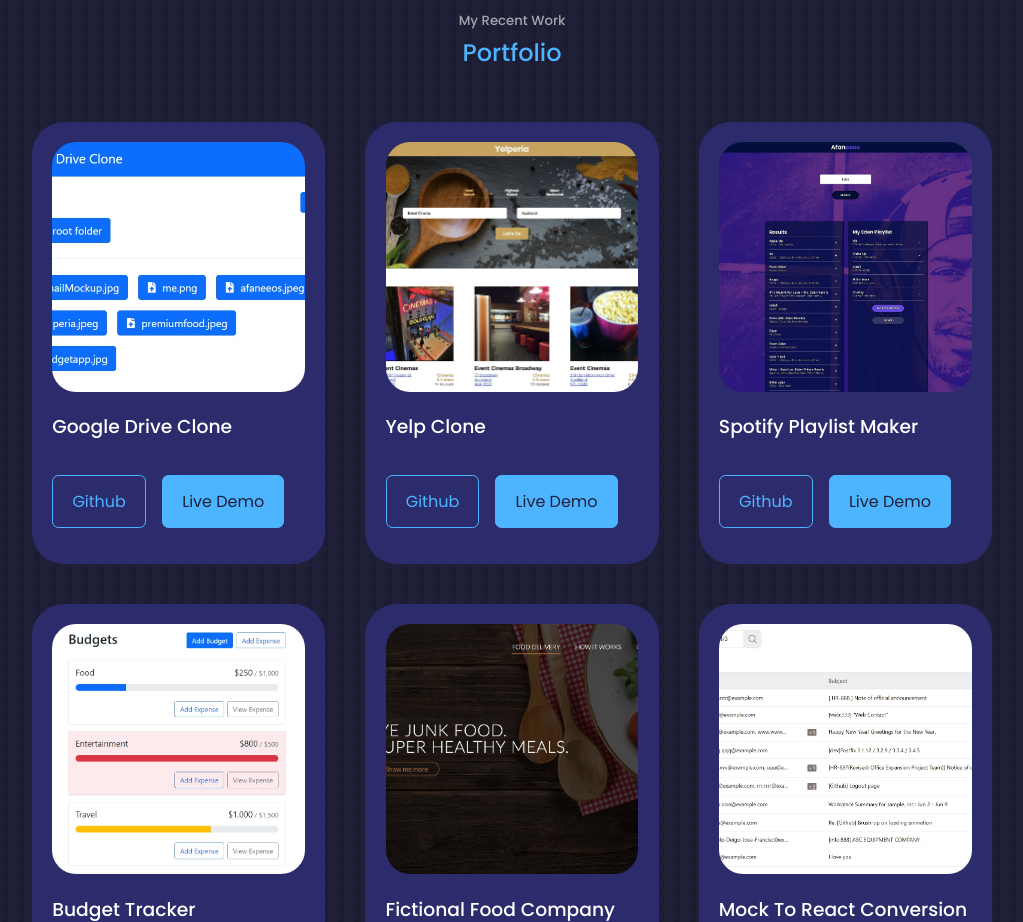
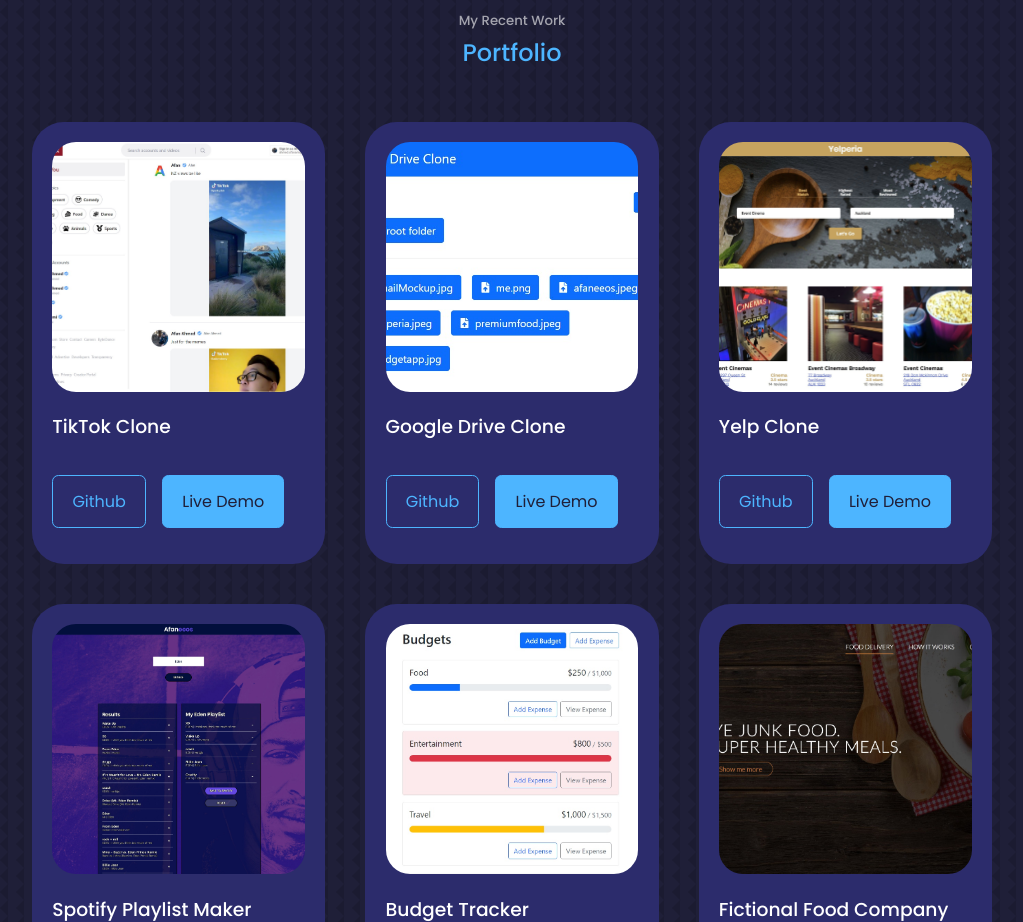
Before and after one commit to Afanami/portfolio-2022, a React (Create React App) app: page / in a window 1280 px wide. Shown: the part 2300-3222 px from the top of the page, without its empty margins (128-1151 px from the left). Built offline with nearby package versions, Linux system fonts and the light colour scheme.

Commit message:
add latest project and updated cv

```diff
--- a/src/Components/Portfolio/projectsData.js
+++ b/src/Components/Portfolio/projectsData.js
@@ -1,3 +1,4 @@
+import TIKTOKCLONE_IMG from "../../assests/toktik.jpg";
 import GOOGLEDRIVECLONE_IMG from "../../assests/moogledrive.jpg";
 import YELPCLONE_IMG from "../../assests/yelperia.jpeg";
 import AFANEEOS_IMG from "../../assests/afaneeos.jpeg";
@@ -8,41 +9,48 @@
 export const projects = [
   {
     id: 1,
+    name: "TikTok Clone",
+    image: TIKTOKCLONE_IMG,
+    github: "https://github.com/Afanami/tiktok-clone",
+    demo: "https://tiktok-clone-eta.vercel.app/",
+  },
+  {
+    id: 2,
     name: "Google Drive Clone",
     image: GOOGLEDRIVECLONE_IMG,
     github: "https://github.com/Afanami/google-drive-clone",
     demo: "https://moogledrive.com/",
   },
   {
-    id: 2,
+    id: 3,
     name: "Yelp Clone",
     image: YELPCLONE_IMG,
     github: "https://github.com/Afanami/yelp-clone-2022",
     demo: "https://yelperia.com/",
   },
   {
-    id: 3,
+    id: 4,
     name: "Spotify Playlist Maker",
     image: AFANEEOS_IMG,
     github: "https://github.com/Afanami/Afaneeos",
     demo: "https://afaneeos.com",
   },
   {
-    id: 4,
+    id: 5,
     name: "Budget Tracker",
     image: BUDGETTRACKING_IMG,
     github: "https://github.com/Afanami/budget-app",
     demo: "https://mybudgetsmonthly.netlify.app/",
   },
   {
-    id: 5,
+    id: 6,
     name: "Fictional Food Company",
     image: PREMIUMFOODS_IMG,
     github: "https://github.com/Afanami/Premium-Foods",
     demo: "https://premiumfoodbydesign.netlify.app/",
   },
   {
-    id: 6,
+    id: 7,
     name: "Mock To React Conversion",
     image: HENNGECHALLENGE_IMG,
     github: "https://github.com/Afanami/henngeChallenge",
```
Also changed, not shown: src/assests/toktik.jpg (added), 1 other file (tests, documents, lock files or other folders).
